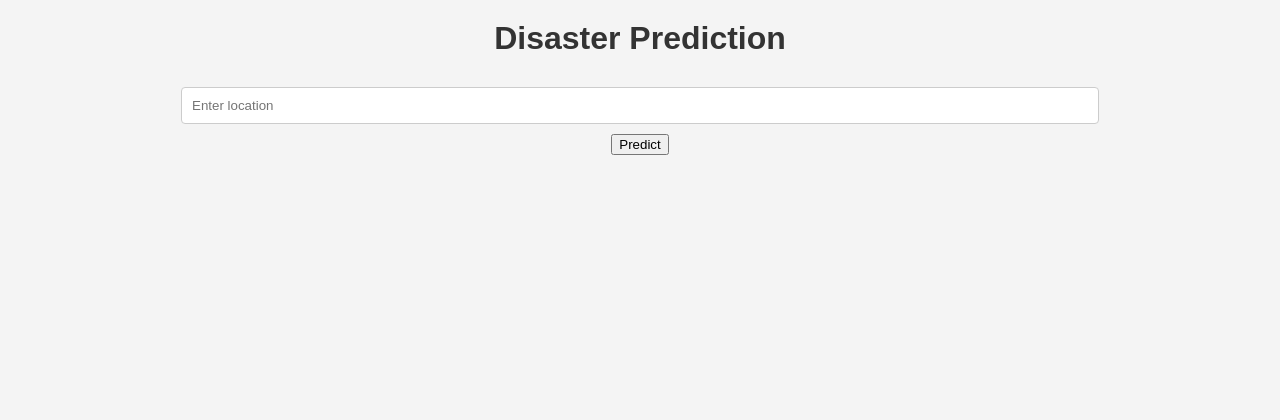
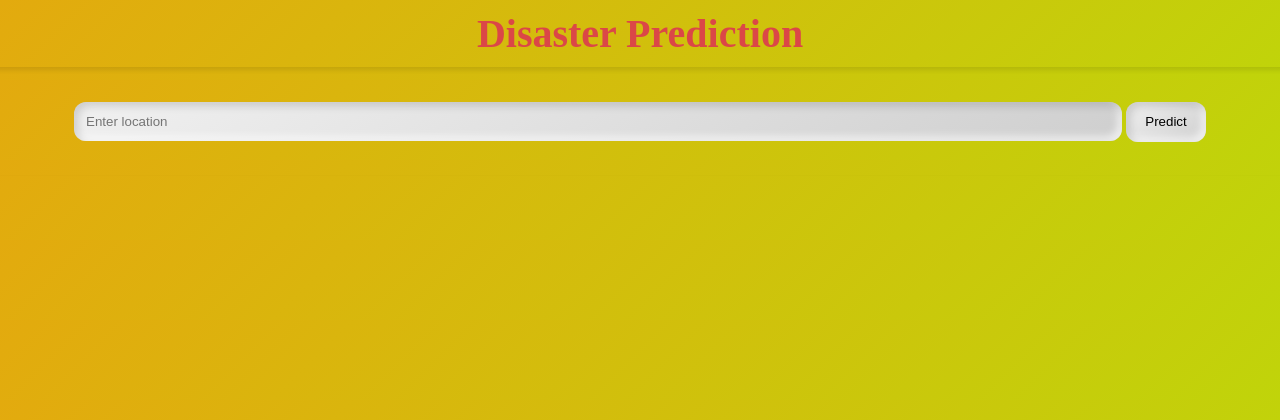
Before and after one commit to KanagalaPraneetha/Disaster-Prediction-App, a Flask app: page / in a window 1280 px wide. Shown: the top 420 px of the page. Run offline with Flask 3, Linux system fonts and the light colour scheme; parts of the project's set-up code (start-up, migrations or seed data) failed here and were passed over.

Commit message:
some changes

```diff
--- a/app.py
+++ b/app.py
@@ -14,7 +14,7 @@ model = pickle.load(open("models/disaster_model.pkl", "rb"))
 # OpenWeatherMap API configuration
 API_KEY = "9bed7bfeae6e8e77c532681df90d03a3"
 BASE_URL = "http://api.openweathermap.org/data/2.5/weather"
-TOMTOM_API_KEY = "f6693714-24b0-4ed6-b1cc-07b2ad279a3b"
+TOMTOM_API_KEY = "SVLmcANzrQXSpr0ZtisxursNkKxOErNA"
 
 @app.route("/")
 def index():
--- a/disaster_ai/app.py
+++ b/disaster_ai/app.py
@@ -13,6 +13,8 @@ model = pickle.load(open("models/disaster_model.pkl", "rb"))
 # OpenWeatherMap API configuration
 API_KEY = "9bed7bfeae6e8e77c532681df90d03a3"
 BASE_URL = "http://api.openweathermap.org/data/2.5/weather"
+TOMTOM_API_KEY = "SVLmcANzrQXSpr0ZtisxursNkKxOErNA"
+
 
 @app.route("/")
 def index():
--- a/disaster_ai/static/style.css
+++ b/disaster_ai/static/style.css
@@ -1,64 +1,121 @@
-/* style.css */
-
 body {
-    font-family: Arial, sans-serif;
+    font-family: 'Times New Roman', Times, serif;
     margin: 0;
     padding: 0;
-    background-color: #f4f4f4;
+    background: linear-gradient(135deg, #e3aa0e, #c0d40a);
+    height: 10vh;
+    display: grid;
+    place-items: center; /* Center content horizontally and vertically */
 }
 
 h1 {
     text-align: center;
-    color: #333;
-    margin: 20px 0;
+    color: #db4747;
+    margin: 10px 0;
+    /* text-shadow: 3px 3px 6px rgba(0, 0, 0, 0.5), 0 -2px 4px rgba(255, 255, 255, 0.5); */
+    font-size: 2.5rem;
+    font-family: 'Times New Roman', Times, serif !important;
 }
 
 .container {
-    width: 80%;
+    width: 50%;
+    max-width: 500px;
     margin: 0 auto;
-    padding: 20px;
-    background: white;
-    border-radius: 8px;
-    box-shadow: 0 2px 10px rgba(0, 0, 0, 0.1);
+    padding: 10px;
+    background: linear-gradient(145deg, #ff6464, #ff4949);
+    border-radius: 2000px;
+    box-shadow: 0 8px 15px rgba(0, 0, 0, 0.3), inset 0 -4px 6px rgba(0, 0, 0, 0.2);
+    transform: perspective(800px) rotateX(8deg) rotateY(-5deg);
+    transition: transform 0.3s, box-shadow 0.3s;
+    position: relative;
+}
+
+.container:hover {
+    transform: perspective(800px) rotateX(0deg) rotateY(0deg);
+    box-shadow: 0 12px 20px rgba(0, 0, 0, 0.4), inset 0 -6px 8px rgba(0, 0, 0, 0.25);
 }
 
 form {
-    display: flex;
-    flex-direction: column;
-    align-items: center;
+    width: 100%;
+    padding: 20px;
+    border-radius: 10px;
+    box-shadow: inset 0 3px 5px rgba(0, 0, 0, 0.1);
+    display: inline-block;
+    text-align: center;
 }
 
 input[type="text"] {
-    width: 70%;
-    padding: 10px;
-    margin: 10px 0;
-    border: 1px solid #ccc;
-    border-radius: 4px;
+    width: 80%;
+    padding: 12px;
+    margin: 15px 0;
+    border: none;
+    border-radius: 12px;
+    background: linear-gradient(145deg, #f0f0f0, #cfcfcf);
+    box-shadow: inset 4px 4px 8px rgba(0, 0, 0, 0.15), inset -4px -4px 8px rgba(255, 255, 255, 0.7);
+    transition: box-shadow 0.3s;
+}
+
+input[type="text"]:focus {
+    outline: none;
+    box-shadow: 0 0 15px rgba(92, 184, 92, 0.7), inset 4px 4px 10px rgba(0, 0, 0, 0.15), inset -4px -4px 10px rgba(255, 255, 255, 0.7);
 }
 
 input[type="submit"] {
-    padding: 10px 20px;
+    padding: 12px 25px;
     border: none;
-    border-radius: 4px;
-    background-color: #5cb85c;
+    border-radius: 15px;
+    background: linear-gradient(145deg, #5cb85c, #4cae4c);
     color: white;
     cursor: pointer;
+    font-weight: bold;
+    box-shadow: 0 4px 10px rgba(0, 0, 0, 0.2), inset 0 -2px 6px rgba(0, 255, 21, 0.15);
+    transition: all 0.3s ease;
 }
 
-input[type="submit"]:hover {
-    background-color: #4cae4c;
+input[type="submit"]:focus {
+    outline: none;
+    box-shadow: 0 0 5px rgba(92, 184, 92, 0.7), inset 4px 4px 10px rgba(0, 0, 0, 0.15), inset -4px -4px 10px rgba(255, 255, 255, 0.7);
 }
-
+.hello{
+    height: 40px;
+    width: 80px;
+    border: none;
+    border-radius: 12px;
+    background: linear-gradient(145deg, #f0f0f0, #cfcfcf);
+    box-shadow: inset 4px 4px 8px rgba(0, 0, 0, 0.15), inset -4px -4px 8px rgba(255, 255, 255, 0.7);
+    transition: box-shadow 0.3s;
+}
+.hello:hover{
+    background: linear-gradient(145deg, #4cae4c, #3b933b);
+    transform: translateY(-3px) scale(1.05);
+    box-shadow: 0 6px 12px rgba(0, 0, 0, 0.3), inset 0 -2px 8px rgba(0, 0, 0, 0.25);
+}
 .result {
     margin-top: 20px;
-    padding: 10px;
-    border: 1px solid #ccc;
-    border-radius: 4px;
-    background-color: #e7f3fe;
+    padding: 15px;
+    border-radius: 10px;
+    background: linear-gradient(145deg, #e7f3fe, #d0eaf8);
     color: #31708f;
+    box-shadow: 0 4px 8px rgba(0, 0, 0, 0.1), inset 0 -2px 5px rgba(0, 0, 0, 0.05);
+    font-size: 1rem;
+    text-align: center;
 }
 
 .error {
-    color: red;
+    color: #c91d1d;
     margin-top: 20px;
+    padding: 15px;
+    border-radius: 10px;
+    background: linear-gradient(145deg, #fde0e0, #ffc6c6);
+    box-shadow: 0 4px 8px rgba(0, 0, 0, 0.15), inset 0 -2px 6px rgba(0, 0, 0, 0.05);
+    font-size: 1rem;
+    text-align: center;
+    font-weight: bold;
 }
+#map {
+    width: 50%; /* Ensure the map container takes the necessary space */
+    height: 200px; /* Set a fixed height for visibility */
+    margin-top: 10px; /* Optional: Add spacing if needed */
+    border: 5px solid #f32222; /* Optional: Visual boundary */
+    border-radius: 15px; /* Optional: Smooth edges */
+}
--- a/disaster_ai/templates/index.html
+++ b/disaster_ai/templates/index.html
@@ -15,7 +15,7 @@
 
     <form action="/predict" method="POST">
         <input type="text" name="location" placeholder="Enter location" required>
-        <button type="submit">Predict</button>
+        <button class="hello" type="submit">Predict</button>
     </form>
 
     {% if result %}
```
